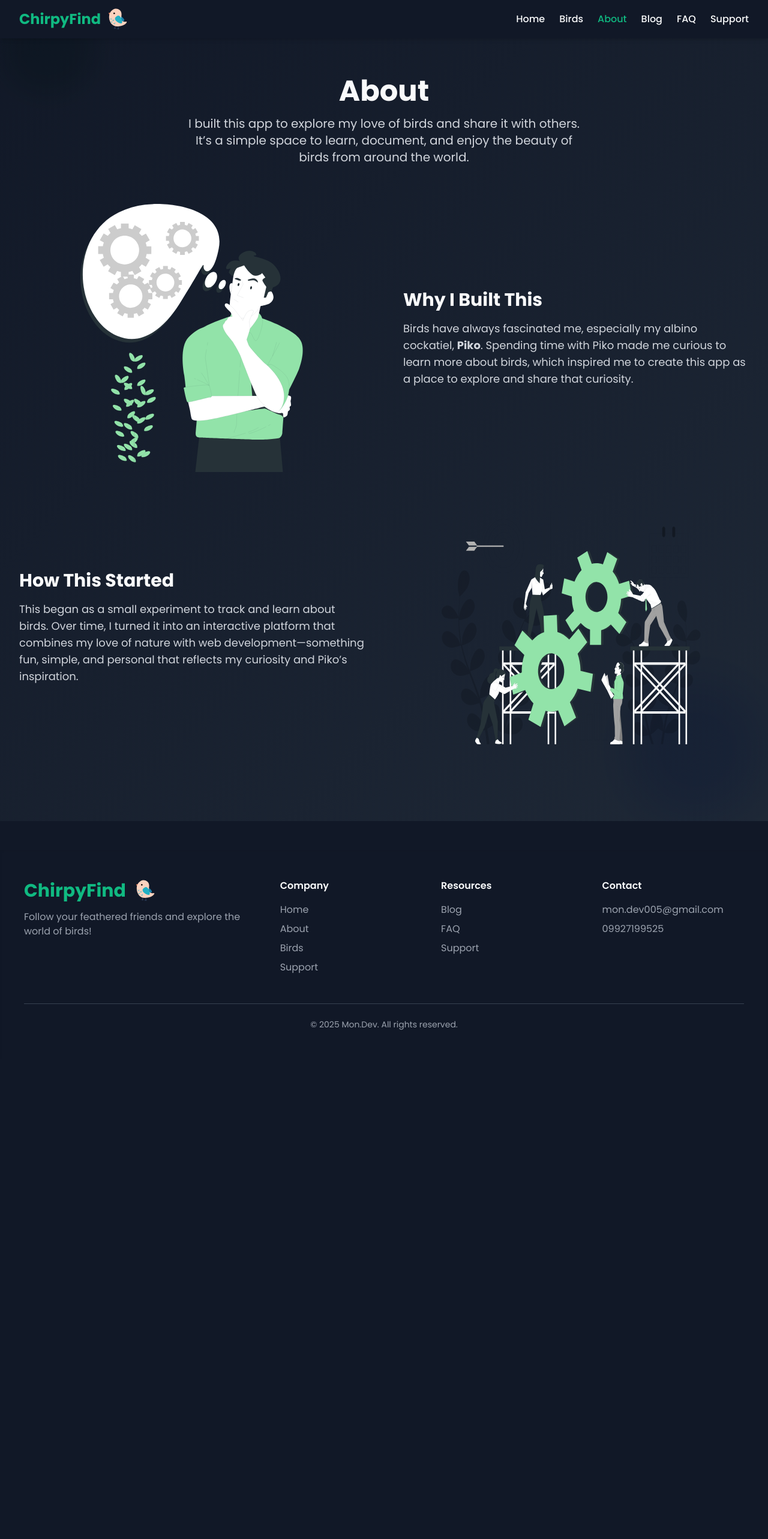
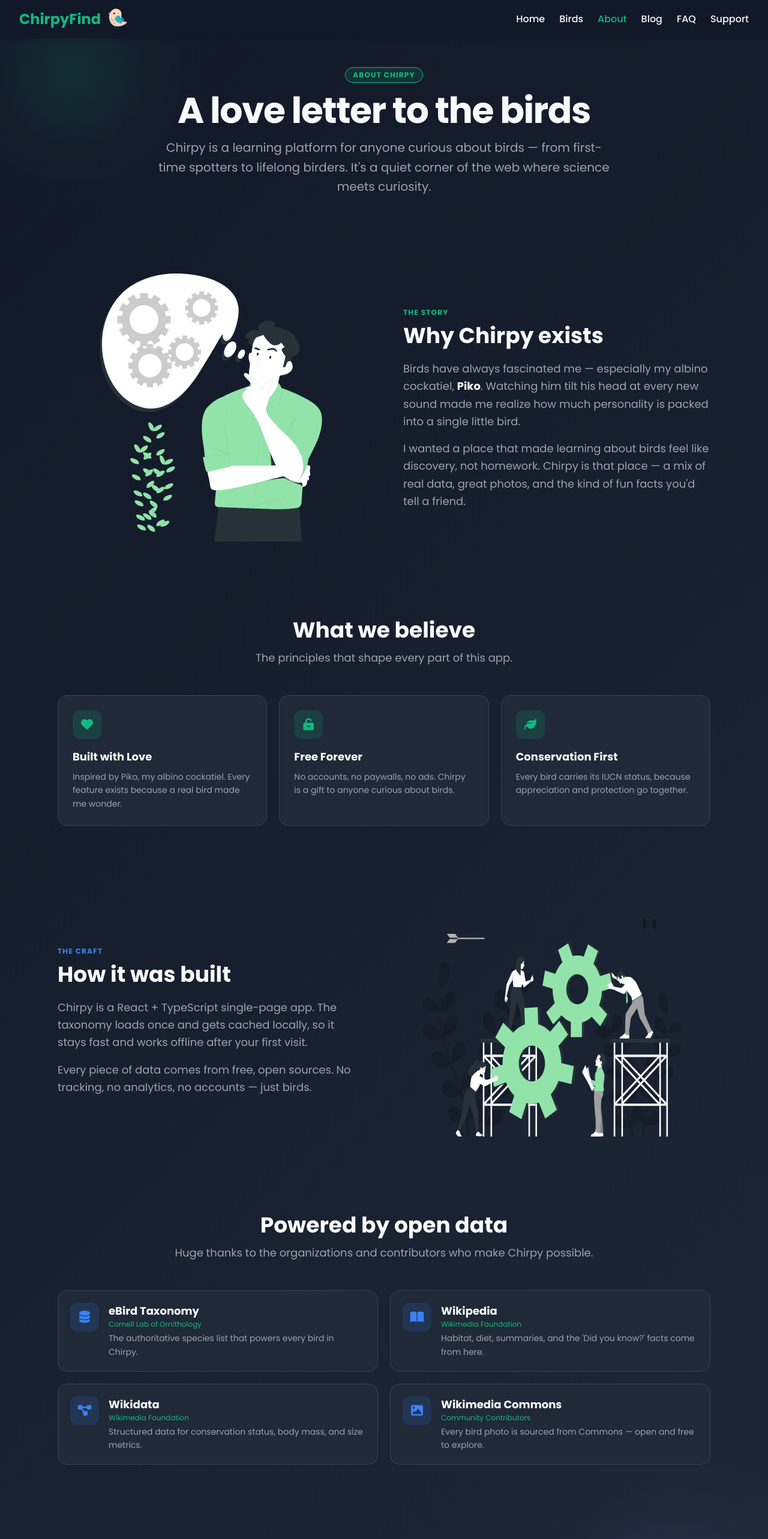
Before and after one commit to SimplyMon/chirpy, a React (Vite) app: page /about in a window 1280 px wide. Shown: the top 2566 px of the page at 60% size. Before the commit the page ends 1766 px from the top, so only its background shows below. Built offline with nearby package versions, Linux system fonts and the light colour scheme.

Commit message:
added new sections

```diff
--- a/src/components/screen/AboutScreen.tsx
+++ b/src/components/screen/AboutScreen.tsx
@@ -1,86 +1,328 @@
+import { Link } from "react-router-dom";
 import bro1 from "../../assets/images/bro1.svg";
 import bro from "../../assets/images/bro.svg";
 
+const SOURCES = [
+  {
+    icon: "fa-database",
+    name: "eBird Taxonomy",
+    org: "Cornell Lab of Ornithology",
+    desc: "The authoritative species list that powers every bird in Chirpy.",
+    link: "https://ebird.org",
+  },
+  {
+    icon: "fa-book-open",
+    name: "Wikipedia",
+    org: "Wikimedia Foundation",
+    desc: "Habitat, diet, summaries, and the 'Did you know?' facts come from here.",
+    link: "https://en.wikipedia.org",
+  },
+  {
+    icon: "fa-project-diagram",
+    name: "Wikidata",
+    org: "Wikimedia Foundation",
+    desc: "Structured data for conservation status, body mass, and size metrics.",
+    link: "https://www.wikidata.org",
+  },
+  {
+    icon: "fa-image",
+    name: "Wikimedia Commons",
+    org: "Community Contributors",
+    desc: "Every bird photo is sourced from Commons — open and free to explore.",
+    link: "https://commons.wikimedia.org",
+  },
+];
+
+const VALUES = [
+  {
+    icon: "fa-heart",
+    title: "Built with Love",
+    text: "Inspired by Piko, my albino cockatiel. Every feature exists because a real bird made me wonder.",
+  },
+  {
+    icon: "fa-unlock-alt",
+    title: "Free Forever",
+    text: "No accounts, no paywalls, no ads. Chirpy is a gift to anyone curious about birds.",
+  },
+  {
+    icon: "fa-leaf",
+    title: "Conservation First",
+    text: "Every bird carries its IUCN status, because appreciation and protection go together.",
+  },
+];
+
 export function AboutScreen() {
   return (
-    <section
-      className="relative overflow-hidden min-h-screen"
+    <main
+      className="relative overflow-hidden"
       style={{
-        background: `linear-gradient(135deg, rgba(17,24,39,0.9) 0%, rgba(31,41,55,0.95) 100%)`,
+        background: `linear-gradient(135deg, rgba(17,24,39,0.95) 0%, rgba(31,41,55,0.95) 100%)`,
       }}
     >
       <div
-        className="absolute top-0 left-0 w-32 h-32 sm:w-40 sm:h-40 rounded-full mix-blend-multiply filter blur-xl opacity-20 animate-pulse"
-        style={{ backgroundColor: "var(--color-success-dark)" }}
-      ></div>
+        className="absolute top-10 left-10 w-40 h-40 rounded-full mix-blend-screen filter blur-3xl opacity-20 animate-pulse"
+        style={{ backgroundColor: "var(--color-success)" }}
+      />
       <div
-        className="absolute bottom-0 right-0 w-48 h-48 sm:w-60 sm:h-60 rounded-full mix-blend-multiply filter blur-2xl opacity-25 animate-pulse"
+        className="absolute bottom-20 right-10 w-60 h-60 rounded-full mix-blend-screen filter blur-3xl opacity-15 animate-pulse"
         style={{ backgroundColor: "var(--color-primary)" }}
-      ></div>
+      />
 
-      <div className="max-w-7xl mx-auto px-4 sm:px-6 lg:px-8 py-16 lg:py-32 relative z-10 flex flex-col gap-16">
-        <div className="text-center">
+      <section className="relative z-10 max-w-6xl mx-auto px-4 sm:px-6 lg:px-8 pt-28 pb-16 text-center">
+        <span
+          className="inline-block text-xs font-bold tracking-widest uppercase mb-4 px-3 py-1 rounded-full"
+          style={{
+            backgroundColor: "rgba(16, 185, 129, 0.15)",
+            color: "var(--color-success)",
+            border: "1px solid var(--color-success)",
+          }}
+        >
+          About Chirpy
+        </span>
         <h1
-            className="text-4xl sm:text-5xl font-extrabold mb-4"
+          className="text-4xl sm:text-6xl font-extrabold mb-4 tracking-tight"
           style={{ color: "var(--color-text)" }}
         >
-            About
+          A love letter to the birds
         </h1>
-          <p className="text-base sm:text-lg md:text-xl text-gray-300 max-w-2xl mx-auto">
-            I built this app to explore my love of birds and share it with
-            others. It’s a simple space to learn, document, and enjoy the beauty
-            of birds from around the world.
+        <p
+          className="text-base sm:text-xl max-w-3xl mx-auto leading-relaxed"
+          style={{ color: "var(--color-text-secondary)" }}
+        >
+          Chirpy is a learning platform for anyone curious about birds — from
+          first-time spotters to lifelong birders. It's a quiet corner of the
+          web where science meets curiosity.
         </p>
-        </div>
+      </section>
 
-        <div className="flex flex-col lg:flex-row items-center gap-8 lg:gap-16">
+      <section className="relative z-10 max-w-6xl mx-auto px-4 sm:px-6 lg:px-8 py-16">
+        <div className="flex flex-col lg:flex-row items-center gap-10 lg:gap-16">
           <div className="w-full lg:w-1/2 flex justify-center">
             <img
               src={bro1}
               alt="Why I Built This"
-              className="w-full max-w-md rounded-xl transform transition duration-500 hover:scale-105"
+              className="w-full max-w-md rounded-2xl transition-transform duration-500 hover:scale-105"
             />
           </div>
           <div className="w-full lg:w-1/2">
+            <span
+              className="text-xs font-bold tracking-widest uppercase"
+              style={{ color: "var(--color-success)" }}
+            >
+              The Story
+            </span>
             <h2
-              className="text-2xl sm:text-3xl font-bold mb-4"
+              className="text-3xl sm:text-4xl font-bold mt-2 mb-5"
               style={{ color: "var(--color-text)" }}
             >
-              Why I Built This
+              Why Chirpy exists
             </h2>
-            <p className="text-gray-300 text-base sm:text-lg">
-              Birds have always fascinated me, especially my albino cockatiel,{" "}
-              <strong>Piko</strong>. Spending time with Piko made me curious to
-              learn more about birds, which inspired me to create this app as a
-              place to explore and share that curiosity.
+            <p
+              className="text-base sm:text-lg leading-relaxed mb-4"
+              style={{ color: "var(--color-text-secondary)" }}
+            >
+              Birds have always fascinated me — especially my albino cockatiel,{" "}
+              <strong style={{ color: "var(--color-text)" }}>Piko</strong>.
+              Watching him tilt his head at every new sound made me realize how
+              much personality is packed into a single little bird.
+            </p>
+            <p
+              className="text-base sm:text-lg leading-relaxed"
+              style={{ color: "var(--color-text-secondary)" }}
+            >
+              I wanted a place that made learning about birds feel like
+              discovery, not homework. Chirpy is that place — a mix of real
+              data, great photos, and the kind of fun facts you'd tell a friend.
             </p>
           </div>
         </div>
+      </section>
 
-        <div className="flex flex-col lg:flex-row-reverse items-center gap-8 lg:gap-16">
+      <section className="relative z-10 max-w-6xl mx-auto px-4 sm:px-6 lg:px-8 py-16">
+        <div className="text-center mb-12">
+          <h2
+            className="text-3xl sm:text-4xl font-bold mb-3"
+            style={{ color: "var(--color-text)" }}
+          >
+            What we believe
+          </h2>
+          <p
+            className="text-base sm:text-lg"
+            style={{ color: "var(--color-text-secondary)" }}
+          >
+            The principles that shape every part of this app.
+          </p>
+        </div>
+        <div className="grid grid-cols-1 md:grid-cols-3 gap-5">
+          {VALUES.map((v) => (
+            <div
+              key={v.title}
+              className="rounded-2xl p-6 border"
+              style={{
+                backgroundColor: "var(--color-card-dark)",
+                borderColor: "var(--color-border-dark)",
+              }}
+            >
+              <div
+                className="w-12 h-12 rounded-xl flex items-center justify-center mb-4 text-xl"
+                style={{
+                  backgroundColor: "rgba(16, 185, 129, 0.15)",
+                  color: "var(--color-success)",
+                }}
+              >
+                <i className={`fas ${v.icon}`} />
+              </div>
+              <h3
+                className="font-bold text-lg mb-2"
+                style={{ color: "var(--color-text)" }}
+              >
+                {v.title}
+              </h3>
+              <p
+                className="text-sm leading-relaxed"
+                style={{ color: "var(--color-text-secondary)" }}
+              >
+                {v.text}
+              </p>
+            </div>
+          ))}
+        </div>
+      </section>
+
+      <section className="relative z-10 max-w-6xl mx-auto px-4 sm:px-6 lg:px-8 py-16">
+        <div className="flex flex-col lg:flex-row-reverse items-center gap-10 lg:gap-16">
           <div className="w-full lg:w-1/2 flex justify-center">
             <img
               src={bro}
               alt="How This Started"
-              className="w-full max-w-md rounded-xl transform transition duration-500 hover:scale-105"
+              className="w-full max-w-md rounded-2xl transition-transform duration-500 hover:scale-105"
             />
           </div>
           <div className="w-full lg:w-1/2">
+            <span
+              className="text-xs font-bold tracking-widest uppercase"
+              style={{ color: "var(--color-primary)" }}
+            >
+              The Craft
+            </span>
             <h2
-              className="text-2xl sm:text-3xl font-bold mb-4"
+              className="text-3xl sm:text-4xl font-bold mt-2 mb-5"
               style={{ color: "var(--color-text)" }}
             >
-              How This Started
+              How it was built
             </h2>
-            <p className="text-gray-300 text-base sm:text-lg">
-              This began as a small experiment to track and learn about birds.
-              Over time, I turned it into an interactive platform that combines
-              my love of nature with web development—something fun, simple, and
-              personal that reflects my curiosity and Piko’s inspiration.
+            <p
+              className="text-base sm:text-lg leading-relaxed mb-4"
+              style={{ color: "var(--color-text-secondary)" }}
+            >
+              Chirpy is a React + TypeScript single-page app. The taxonomy
+              loads once and gets cached locally, so it stays fast and works
+              offline after your first visit.
+            </p>
+            <p
+              className="text-base sm:text-lg leading-relaxed"
+              style={{ color: "var(--color-text-secondary)" }}
+            >
+              Every piece of data comes from free, open sources. No tracking,
+              no analytics, no accounts — just birds.
             </p>
           </div>
         </div>
+      </section>
+
+      <section className="relative z-10 max-w-6xl mx-auto px-4 sm:px-6 lg:px-8 py-16">
+        <div className="text-center mb-12">
+          <h2
+            className="text-3xl sm:text-4xl font-bold mb-3"
+            style={{ color: "var(--color-text)" }}
+          >
+            Powered by open data
+          </h2>
+          <p
+            className="text-base sm:text-lg"
+            style={{ color: "var(--color-text-secondary)" }}
+          >
+            Huge thanks to the organizations and contributors who make Chirpy
+            possible.
+          </p>
+        </div>
+        <div className="grid grid-cols-1 sm:grid-cols-2 gap-5">
+          {SOURCES.map((s) => (
+            <a
+              key={s.name}
+              href={s.link}
+              target="_blank"
+              rel="noopener noreferrer"
+              className="flex gap-4 rounded-2xl p-5 border transition-transform hover:-translate-y-1"
+              style={{
+                backgroundColor: "var(--color-card-dark)",
+                borderColor: "var(--color-border-dark)",
+              }}
+            >
+              <div
+                className="w-12 h-12 shrink-0 rounded-xl flex items-center justify-center text-xl"
+                style={{
+                  backgroundColor: "rgba(59, 130, 246, 0.15)",
+                  color: "var(--color-primary)",
+                }}
+              >
+                <i className={`fas ${s.icon}`} />
+              </div>
+              <div className="min-w-0">
+                <h3
+                  className="font-bold text-lg"
+                  style={{ color: "var(--color-text)" }}
+                >
+                  {s.name}
+                </h3>
+                <p
+                  className="text-xs mb-1"
+                  style={{ color: "var(--color-success)" }}
+                >
+                  {s.org}
+                </p>
+                <p
+                  className="text-sm leading-relaxed"
+                  style={{ color: "var(--color-text-secondary)" }}
+                >
+                  {s.desc}
+                </p>
+              </div>
+            </a>
+          ))}
         </div>
       </section>
+
+      <section className="relative z-10 max-w-4xl mx-auto px-4 sm:px-6 lg:px-8 py-20 text-center">
+        <i
+          className="fas fa-dove text-5xl mb-4"
+          style={{ color: "var(--color-success)" }}
+        />
+        <h2
+          className="text-3xl sm:text-4xl font-bold mb-3"
+          style={{ color: "var(--color-text)" }}
+        >
+          Come meet the birds
+        </h2>
+        <p
+          className="text-base sm:text-lg mb-8"
+          style={{ color: "var(--color-text-secondary)" }}
+        >
+          Thousands of species are a click away. Start with whatever catches
+          your eye.
+        </p>
+        <Link
+          to="/birds"
+          className="inline-block px-8 py-3 rounded-full font-semibold transition-transform hover:scale-105"
+          style={{
+            backgroundColor: "var(--color-success)",
+            color: "#ffffff",
+          }}
+        >
+          <i className="fas fa-binoculars mr-2" />
+          Open the Encyclopedia
+        </Link>
+      </section>
+    </main>
   );
 }
```
Lines whose indentation alone changed are shown as unchanged.
